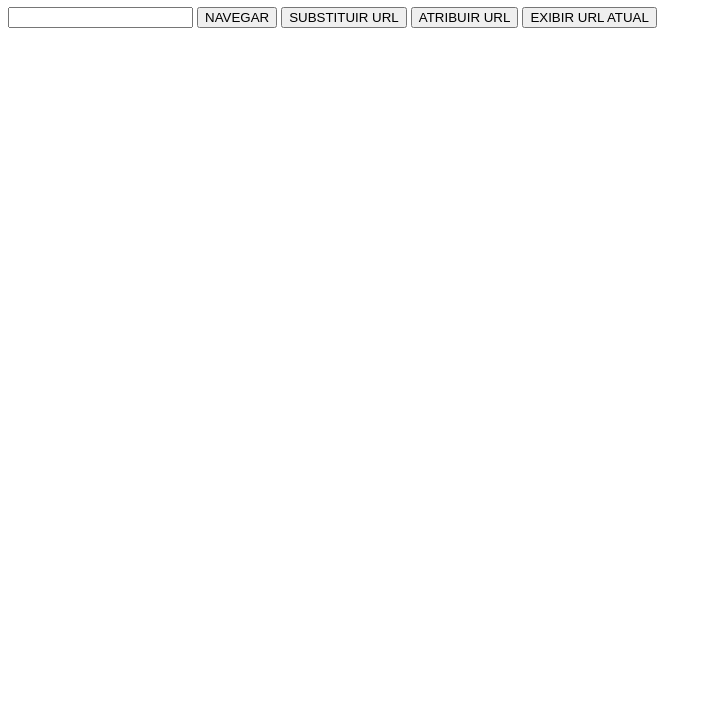
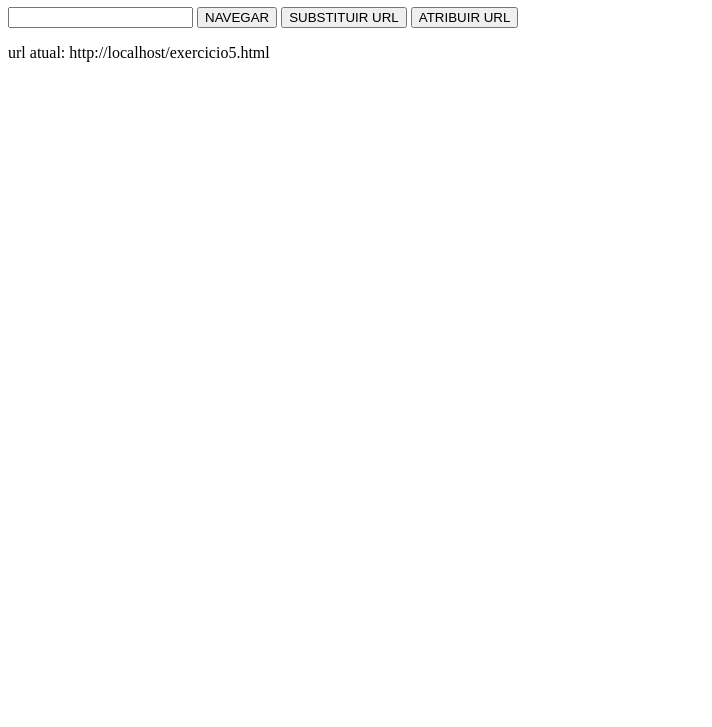
Before and after one commit to estefhanecruz/JavaScript_avancado_para_Front-end, a plain HTML site: page exercicio5.html in a window 1280 px wide. Shown: the part 73-800 px from the top of the page, without its empty margins (0-712 px from the left). Drawn offline with Linux system fonts and the light colour scheme.

Commit message:
Correção da URL atual

```diff
--- a/exercicio5.html
+++ b/exercicio5.html
@@ -29,18 +29,18 @@
     <button id="navegador">NAVEGAR</button>
     <button id="substituirUrl">SUBSTITUIR URL</button>
     <button id="atribuirUrl">ATRIBUIR URL</button>
-    <button id="exibirUrlAtual">EXIBIR URL ATUAL</button>
+    <p id="urlAtual"></p>
+
+
     <div id="info"></div>
 
     <script>
-        const btnExibirUrl = document.getElementById('exibirUrlAtual');
+
         const info = document.getElementById('info');
 
-        btnExibirUrl.addEventListener('click', function(){
-            info.innerHTML = `
-            <p><strong>URL Completa (href): </strong> ${window.location.href}</p>
-            `
-        });
+        window.onload = function(){
+            document.getElementById('urlAtual').textContent = 'url atual: '+window.location.href;
+        }
 
         const btnNavegar = document.getElementById('navegador');
         var url = document.getElementById('url');
```
